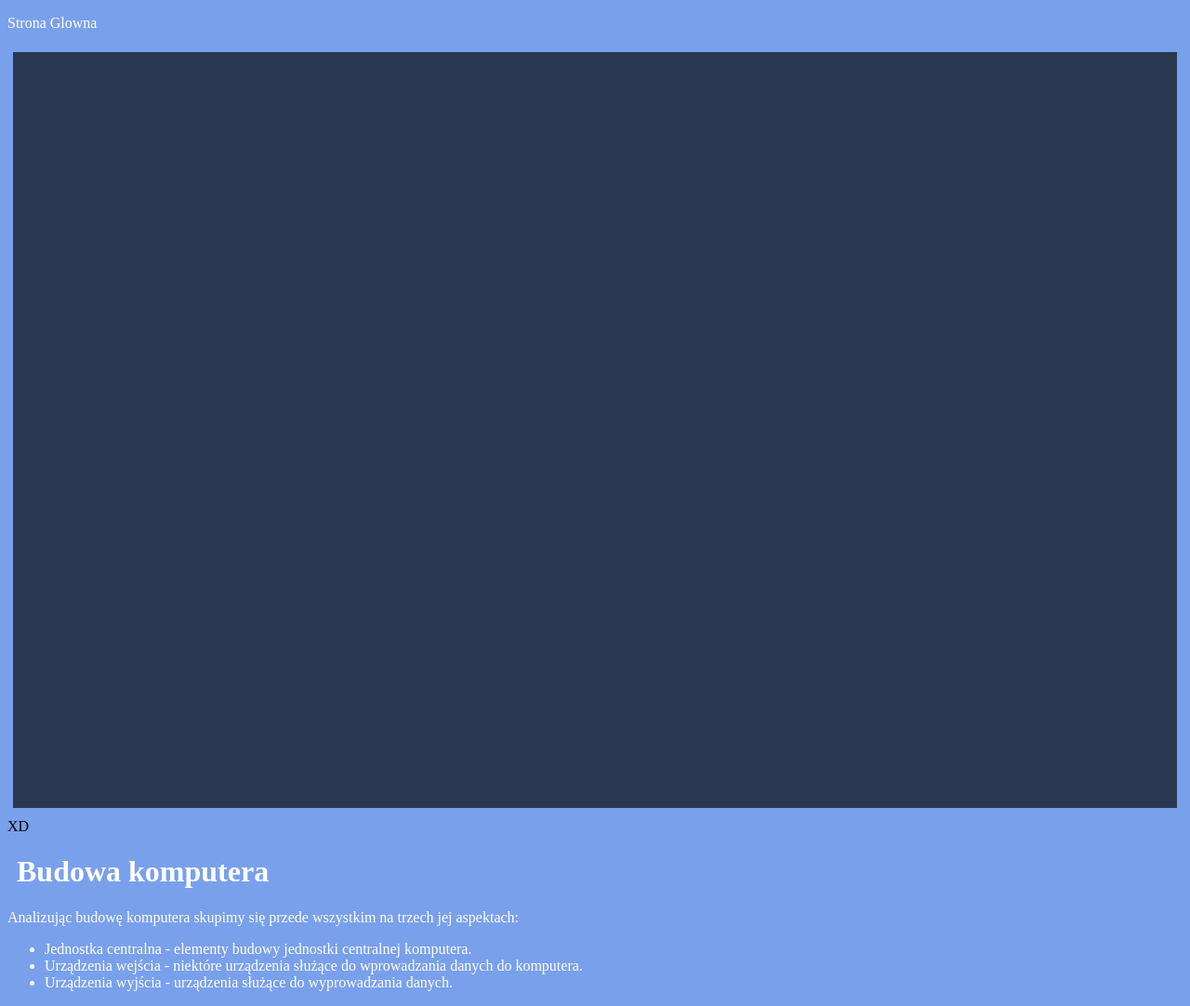
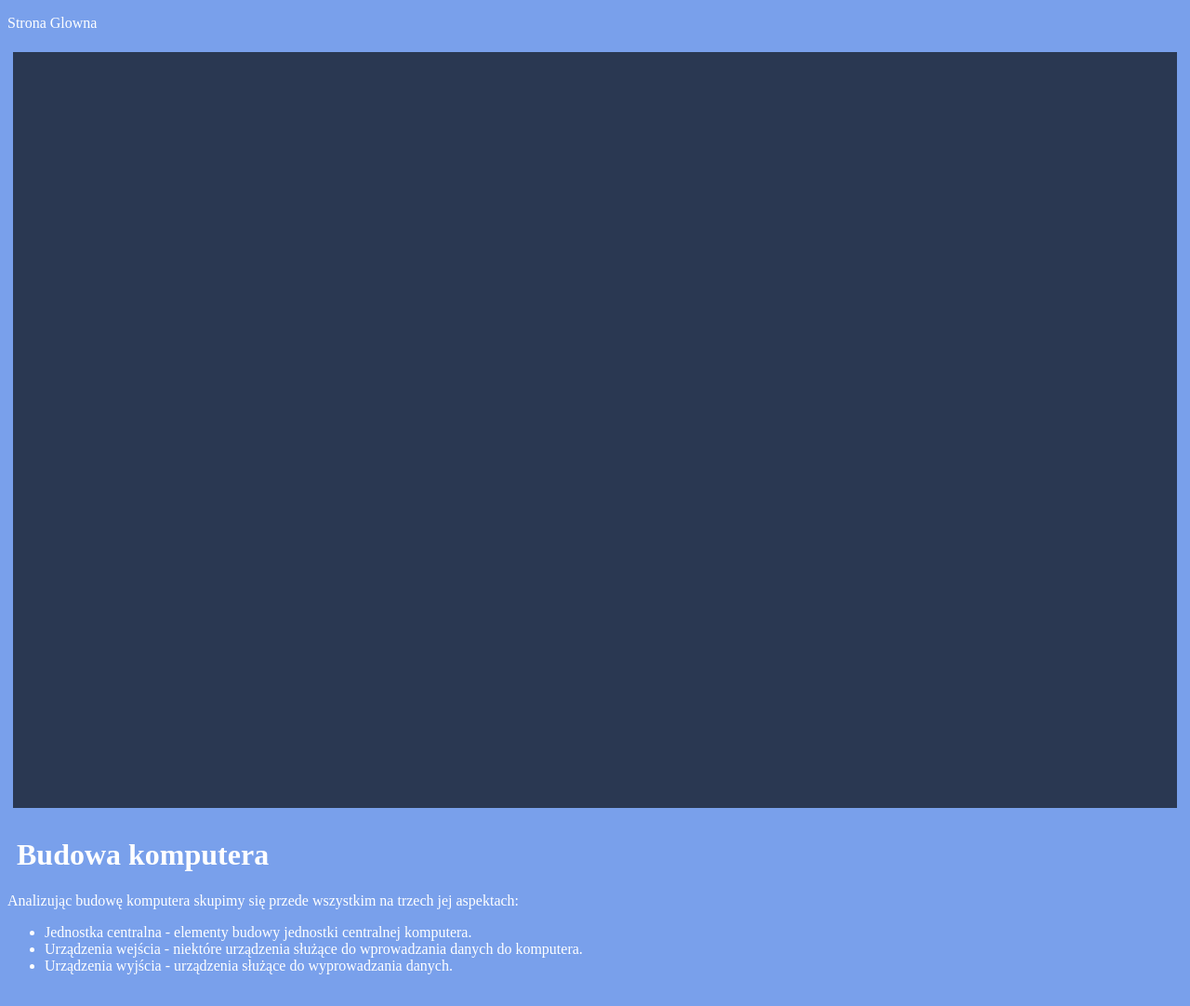
Before and after one commit to Mafioza77/Strona, a plain HTML site: page Budowa_komputera.html in a window 1280 px wide. Shown: the whole page at 93% size. Drawn offline with Linux system fonts and the light colour scheme.

Commit message:
Update Budowa_komputera.html

```diff
--- a/Budowa_komputera.html
+++ b/Budowa_komputera.html
@@ -12,8 +12,7 @@
 	<p><a href="../index.html">Strona Glowna</a></p>
 <div class="container">
   <img class="image" src="tlo.png" alt="Zdjęcie">
-  <div class="text">XD</div>
-</div>
+  <div class="text">
 
 
 <h1>Budowa komputera</h1>
```
